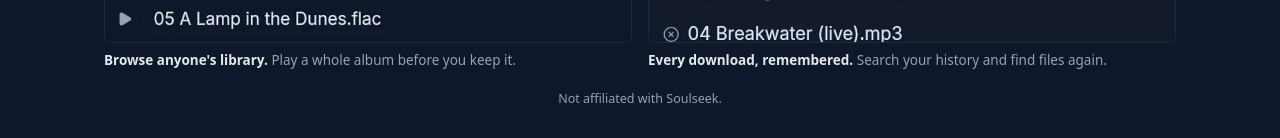
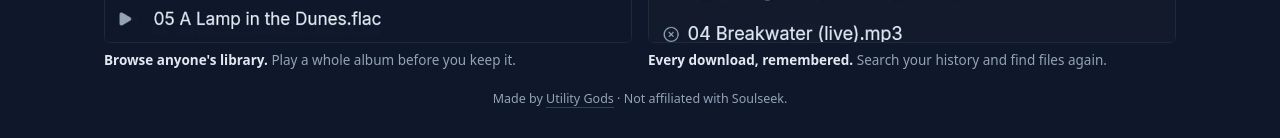
Before and after one commit to Utility-Gods/wholeseek, a plain HTML site: page site/public/index.html in a window 1280 px wide. Shown: the part 1503-1641 px from the top of the page. Drawn offline with Linux system fonts and the light colour scheme.

Commit message:
site: footer credits Utility Gods

```diff
--- a/site/public/index.html
+++ b/site/public/index.html
@@ -50,6 +50,8 @@ h1{font-size:34px;font-weight:650;line-height:1.1;letter-spacing:-.01em;margin:1
 .shelf figcaption{color:#94a3b8;font-size:13.5px;line-height:1.45;margin-top:8px}
 .shelf figcaption b{color:#e2e8f0;font-weight:600}
 footer{max-width:1120px;margin:0 auto;padding:20px 24px 32px;color:#94a3b8;font-size:12.5px;text-align:center}
+footer a{color:#94a3b8;text-decoration:none;border-bottom:1px solid #334155}
+footer a:hover{color:#e2e8f0;border-color:#94a3b8}
 @media (max-width:600px){main{padding:40px 16px 0}h1{font-size:30px}.tag{font-size:16px}.dl{flex-direction:column;align-items:stretch}.btn{min-width:0}.shot{margin-top:32px}.shelf{grid-template-columns:1fr;gap:24px;text-align:center}.shelf .shot{margin:0}.hint{max-width:300px;margin-left:auto;margin-right:auto}}
 </style>
 </head>
@@ -82,6 +84,6 @@ footer{max-width:1120px;margin:0 auto;padding:20px 24px 32px;color:#94a3b8;font-
     <figure><div class="shot"><img src="/shot-history.webp" width="760" height="570" loading="lazy" alt="Transfers drawer showing download history"></div><figcaption><b>Every download, remembered.</b> Search your history and find files again.</figcaption></figure>
   </div>
 </main>
-<footer>Not affiliated with Soulseek.</footer>
+<footer>Made by <a href="https://utilitygods.com">Utility Gods</a> · Not affiliated with Soulseek.</footer>
 </body>
 </html>
```
